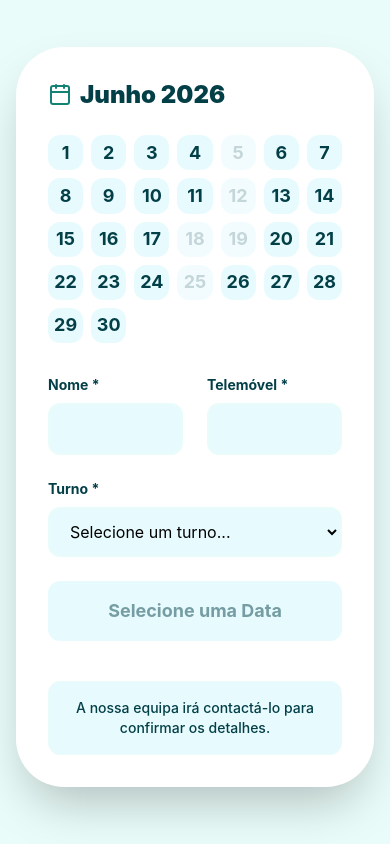
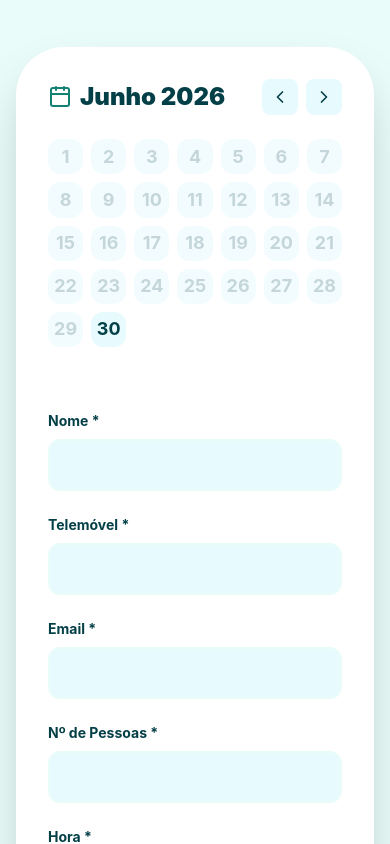
Before and after one commit to miguelolegna/Lenis-Funpark, a React (Vite) app: page / in a window 390 px wide. Shown: the part 3380-4224 px from the top of the page. Built offline with nearby package versions, Linux system fonts and the light colour scheme; no server answers.

Commit message:
mudanças de layuot

```diff
--- a/src/App.tsx
+++ b/src/App.tsx
@@ -36,7 +36,7 @@ function AppRoutes() {
         <Route path="/" element={<Home />} />
         <Route path="/parque" element={<OParque />} />
         <Route path="/festas" element={<Festas />} />
-        <Route path="/contactos" element={<PagePlaceholder title="Contactos" />} />
+        {/* <Route path="/contactos" element={<PagePlaceholder title="Contactos" />} /> */}
         <Route path="/admin/login" element={<Login />} />
         <Route element={<ProtectedRoute />}>
           <Route path="/admin/dashboard" element={<Dashboard />} />
--- a/src/components/layout/Header.tsx
+++ b/src/components/layout/Header.tsx
@@ -11,7 +11,7 @@ export default function Header() {
     { path: '/', label: 'Início' },
     { path: '/parque', label: 'O Parque' },
     { path: '/festas', label: 'Festas & Eventos' },
-    { path: '/contactos', label: 'Contactos' }
+    // { path: '/contactos', label: 'Contactos' }
   ];
 
   return (
--- a/src/pages/Festas.tsx
+++ b/src/pages/Festas.tsx
@@ -58,7 +58,7 @@ export default function Festas() {
       <section className="relative h-[60vh] bg-secondary flex items-center justify-center overflow-hidden">
         <div className="absolute inset-0 bg-black/60 z-10"></div>
         <img
-          src="https://images.unsplash.com/photo-1530103862676-de88924370a2?ixlib=rb-4.0.3&auto=format&fit=crop&w=1920&q=80"
+          src="/Fotos/zona_de_bolo.jpg"
           alt="Festas e Eventos"
           className="absolute inset-0 w-full h-full object-cover"
         />
@@ -92,7 +92,7 @@ export default function Festas() {
             {/* Pacote 1: Aniversários */}
             <motion.div
               whileHover={{ y: -10 }}
-              className="bg-white rounded-[2rem] shadow-xl border-4 border-primary flex flex-col overflow-hidden"
+              className="bg-white rounded-[2rem] shadow-xl border-b-4 border-primary flex flex-col overflow-hidden"
             >
               <img src="/Fotos/feliz_aniversário.jpg" loading="lazy" alt="Aniversários" className="w-full h-48 object-cover rounded-t-xl" />
               <div className="p-8 flex flex-col flex-1">
@@ -125,7 +125,7 @@ export default function Festas() {
             {/* Pacote 2: Visitas Escolares */}
             <motion.div
               whileHover={{ y: -10 }}
-              className="bg-white rounded-[2rem] shadow-xl border-4 border-secondary flex flex-col overflow-hidden"
+              className="bg-white rounded-[2rem] shadow-xl border-b-4 border-accent flex flex-col overflow-hidden"
             >
               <img src="/Fotos/futebol.jpg" loading="lazy" alt="Visitas Escolares" className="w-full h-48 object-cover rounded-t-xl" />
               <div className="p-8 flex flex-col flex-1">
@@ -178,7 +178,7 @@ export default function Festas() {
             </div>
 
             {/* Coluna Direita: Formulário */}
-            <div className="bg-surface p-8 lg:p-10 rounded-[2rem] shadow-2xl">
+            <div className="bg-white rounded-[2rem] p-8 shadow-2xl border-4 border-surface-alt">
               <h3 className="text-2xl font-black text-secondary mb-8">Pedido de Orçamento</h3>
 
               <form onSubmit={handleSubmit} className="space-y-6">
@@ -232,7 +232,7 @@ export default function Festas() {
                   className={`w-full py-4 rounded-xl font-bold text-lg transition-colors ${
                     isSubmitted
                       ? 'bg-primary text-white cursor-not-allowed'
-                      : (isSubmitting ? 'bg-secondary/50 text-white cursor-not-allowed' : 'bg-accent text-white hover:bg-opacity-90')
+                      : (isSubmitting ? 'bg-secondary/50 text-white cursor-not-allowed' : 'bg-accent text-white hover:bg-accent-dark')
                   }`}
                 >
                   {isSubmitted ? 'Pedido Enviado!' : (isSubmitting ? 'A enviar...' : 'Pedir Orçamento')}
--- a/src/pages/Home.tsx
+++ b/src/pages/Home.tsx
@@ -1,4 +1,4 @@
-import { useState } from 'react';
+import { useState, useEffect, useRef } from 'react';
 import { supabase } from '../lib/supabase';
 import { motion, AnimatePresence } from 'framer-motion';
 import {
@@ -6,11 +6,21 @@ import {
   ChevronDown,
   Ticket,
   CheckCircle2,
-  Smartphone
+  Smartphone,
+  ChevronLeft,
+  ChevronRight
 } from 'lucide-react';
 import { pageVariants, pageTransition } from '../utils/animations';
 
 export default function Home() {
+  const videoRef = useRef<HTMLVideoElement>(null);
+
+  useEffect(() => {
+    if (videoRef.current) {
+      videoRef.current.playbackRate = 0.7;
+    }
+  }, []);
+
   return (
     <motion.div
       initial="initial"
@@ -23,6 +33,7 @@ export default function Home() {
       {/* HERO SECTION - Com física de Salto (Bounce) no botão para simular trampolim */}
       <section className="relative bg-secondary overflow-hidden">
         <video
+          ref={videoRef}
           autoPlay
           muted
           loop
@@ -184,14 +195,51 @@ function ConvitesDigitais() {
 }
 
 function BookingModule() {
-  const [selectedDate, setSelectedDate] = useState<number | null>(null);
+  const [currentDate, setCurrentDate] = useState(new Date());
+  const [selectedDate, setSelectedDate] = useState<Date | null>(null);
   const [submitted, setSubmitted] = useState(false);
   const [isSubmitting, setIsSubmitting] = useState(false);
-  const daysInMonth = Array.from({length: 30}, (_, i) => i + 1);
-  const occupiedDays = [5, 12, 18, 19, 25];
+  const [availableTimes, setAvailableTimes] = useState<string[]>([]);
+
+  useEffect(() => {
+    if (!selectedDate) {
+      setAvailableTimes([]);
+      return;
+    }
+
+    const dayOfWeek = selectedDate.getDay();
+    if (dayOfWeek >= 2 && dayOfWeek <= 5) {
+      setAvailableTimes(["14:00", "15:00", "16:00", "17:00", "18:00", "19:00"]);
+    } else if (dayOfWeek === 6 || dayOfWeek === 0) {
+      setAvailableTimes([
+        "10:00", "11:00", "12:00", "13:00", "14:00",
+        "15:00", "16:00", "17:00", "18:00", "19:00"
+      ]);
+    } else {
+      setAvailableTimes([]);
+    }
+  }, [selectedDate]);
+
+  const year = currentDate.getFullYear();
+  const month = currentDate.getMonth();
+
+  const getDaysInMonth = (y: number, m: number) => new Date(y, m + 1, 0).getDate();
+  const daysCount = getDaysInMonth(year, month);
+  const daysInMonth = Array.from({length: daysCount}, (_, i) => i + 1);
+
+  const monthNames = ["Janeiro", "Fevereiro", "Março", "Abril", "Maio", "Junho", "Julho", "Agosto", "Setembro", "Outubro", "Novembro", "Dezembro"];
+
+  const nextMonth = () => setCurrentDate(new Date(year, month + 1, 1));
+  const prevMonth = () => setCurrentDate(new Date(year, month - 1, 1));
+
+  const today = new Date();
+  today.setHours(0, 0, 0, 0);
 
   const handleDayClick = (day: number) => {
-    if (!occupiedDays.includes(day)) setSelectedDate(day);
+    const clickedDate = new Date(year, month, day);
+    const isPast = clickedDate < today;
+    const isMonday = clickedDate.getDay() === 1;
+    if (!isPast && !isMonday) setSelectedDate(clickedDate);
   };
 
   const handleSubmit = async (e: React.FormEvent<HTMLFormElement>) => {
@@ -199,21 +247,31 @@ function BookingModule() {
     if (!selectedDate) return;
 
     setIsSubmitting(true);
-    const formData = new FormData(e.currentTarget);
-    const client_name = formData.get('client_name') as string;
-    const client_phone = formData.get('client_phone') as string;
-    const shift = formData.get('shift') as string;
-    const target_date = `2026-06-${selectedDate.toString().padStart(2, '0')}`;
+
+    // const formData = new FormData(e.currentTarget);
+    // const client_name = formData.get('client_name') as string;
+    // const client_phone = formData.get('client_phone') as string;
+    // const client_email = formData.get('client_email') as string;
+    // const time = formData.get('time') as string;
+    // const guests = formData.get('guests') as string;
+    // const notes = formData.get('notes') as string;
+    // const target_date = `${selectedDate.getFullYear()}-${(selectedDate.getMonth() + 1).toString().padStart(2, '0')}-${selectedDate.getDate().toString().padStart(2, '0')}`;
 
     try {
+      /*
       const { error } = await supabase.from('bookings').insert([{
         client_name,
         client_phone,
+        client_email,
         target_date,
-        shift
+        time,
+        guests: parseInt(guests),
+        notes
       }]);
 
       if (error) throw error;
+      */
+
       setSubmitted(true);
     } catch (error: any) {
       alert('Ocorreu um erro ao registar o seu pedido: ' + error.message);
@@ -250,22 +308,36 @@ function BookingModule() {
         </div>
         <div className="grid grid-cols-1 lg:grid-cols-5 gap-8 bg-white rounded-[3rem] p-8 shadow-2xl">
           <div className="lg:col-span-2">
-            <h3 className="text-2xl font-black text-secondary flex items-center mb-6"><Calendar className="mr-2 text-primary" /> Junho 2026</h3>
+            <div className="flex items-center justify-between mb-6">
+              <h3 className="text-2xl font-black text-secondary flex items-center">
+                <Calendar className="mr-2 text-primary" /> {monthNames[month]} {year}
+              </h3>
+              <div className="flex space-x-2">
+                <button onClick={prevMonth} type="button" className="p-2 rounded-lg bg-surface-alt hover:bg-surface text-secondary transition-colors"><ChevronLeft size={20} /></button>
+                <button onClick={nextMonth} type="button" className="p-2 rounded-lg bg-surface-alt hover:bg-surface text-secondary transition-colors"><ChevronRight size={20} /></button>
+              </div>
+            </div>
+
             <div className="grid grid-cols-7 gap-2">
               {daysInMonth.map(day => {
-                const isOccupied = occupiedDays.includes(day);
-                const isSelected = selectedDate === day;
+                const dateObj = new Date(year, month, day);
+                const isPast = dateObj < today;
+                const isMonday = dateObj.getDay() === 1;
+                const isDisabled = isPast || isMonday;
+                const isSelected = selectedDate?.getTime() === dateObj.getTime();
+
                 return (
                   <motion.button
                     key={day}
-                    whileHover={!isOccupied && !isSelected ? { scale: 1.1 } : {}}
-                    whileTap={!isOccupied ? { scale: 0.9 } : {}}
+                    type="button"
+                    whileHover={!isDisabled && !isSelected ? { scale: 1.1 } : {}}
+                    whileTap={!isDisabled ? { scale: 0.9 } : {}}
                     onClick={() => handleDayClick(day)}
-                    disabled={isOccupied}
-                    className={`aspect-square rounded-xl font-bold text-lg
-                      ${isOccupied ? 'bg-surface-alt text-secondary/40 cursor-not-allowed opacity-50'
+                    disabled={isDisabled}
+                    className={`aspect-square rounded-xl font-bold text-lg transition-colors
+                      ${isDisabled ? 'bg-surface-alt text-secondary/40 cursor-not-allowed opacity-50'
                         : isSelected ? 'bg-primary text-white shadow-lg'
-                        : 'bg-surface-alt text-secondary'}
+                        : 'bg-surface-alt text-secondary hover:bg-primary/20'}
                     `}
                   >
                     {day}
@@ -274,32 +346,72 @@ function BookingModule() {
               })}
             </div>
           </div>
-          <div className="lg:col-span-3 lg:border-l-2 lg:border-surface-alt lg:pl-12">
+
+          <div className="lg:col-span-3 lg:border-l-2 lg:border-surface-alt lg:pl-12 mt-8 lg:mt-0">
             <form onSubmit={handleSubmit} className="space-y-6">
                <div className="space-y-6">
-                 <div className="grid grid-cols-2 gap-6">
-                  <div><label className="block text-sm font-bold text-secondary mb-2">Nome *</label><input name="client_name" required className="w-full bg-surface-alt border-2 border-surface rounded-xl px-4 py-3" /></div>
-                  <div><label className="block text-sm font-bold text-secondary mb-2">Telemóvel *</label><input name="client_phone" required type="tel" className="w-full bg-surface-alt border-2 border-surface rounded-xl px-4 py-3" /></div>
+
+                 <div className="grid grid-cols-1 md:grid-cols-2 gap-6">
+                  <div>
+                    <label className="block text-sm font-bold text-secondary mb-2">Nome *</label>
+                    <input name="client_name" required className="w-full bg-surface-alt border-2 border-surface rounded-xl px-4 py-3" />
+                  </div>
+                  <div>
+                    <label className="block text-sm font-bold text-secondary mb-2">Telemóvel *</label>
+                    <input name="client_phone" required type="tel" className="w-full bg-surface-alt border-2 border-surface rounded-xl px-4 py-3" />
+                  </div>
                  </div>
+
+                 <div className="grid grid-cols-1 md:grid-cols-3 gap-6">
+                   <div className="md:col-span-2">
+                     <label className="block text-sm font-bold text-secondary mb-2">Email *</label>
+                     <input name="client_email" type="email" required className="w-full bg-surface-alt border-2 border-surface rounded-xl px-4 py-3" />
+                   </div>
+                   <div>
+                     <label className="block text-sm font-bold text-secondary mb-2">Nº de Pessoas *</label>
+                     <input name="guests" type="number" min="1" required className="w-full bg-surface-alt border-2 border-surface rounded-xl px-4 py-3" />
+                   </div>
+                 </div>
+
                  <div>
-                   <label className="block text-sm font-bold text-secondary mb-2">Turno *</label>
-                   <select name="shift" required defaultValue="" className="w-full bg-surface-alt border-2 border-surface rounded-xl px-4 py-3">
-                     <option value="" disabled>Selecione um turno...</option>
-                     <option value="manha">Manhã</option>
-                     <option value="tarde">Tarde</option>
+                   <label className="block text-sm font-bold text-secondary mb-2">Hora *</label>
+                   <select
+                     name="time"
+                     required
+                     defaultValue=""
+                     disabled={!selectedDate || availableTimes.length === 0}
+                     className="w-full bg-surface-alt border-2 border-surface rounded-xl px-4 py-3 disabled:opacity-50 disabled:cursor-not-allowed"
+                   >
+                     <option value="" disabled>
+                       {!selectedDate
+                         ? "Selecione uma data primeiro..."
+                         : availableTimes.length === 0
+                           ? "Sem horários disponíveis"
+                           : "Selecione um horário..."}
+                     </option>
+                     {availableTimes.map(time => (
+                       <option key={time} value={time}>{time}</option>
+                     ))}
                    </select>
                  </div>
+
+                 <div>
+                   <label className="block text-sm font-bold text-secondary mb-2">Observações</label>
+                   <textarea name="notes" rows={3} className="w-full bg-surface-alt border-2 border-surface rounded-xl px-4 py-3 resize-none"></textarea>
+                 </div>
+
                </div>
+
               <motion.button
                 whileTap={{ scale: 0.98 }}
                 type="submit" disabled={!selectedDate || isSubmitting}
-                className={`w-full py-4 rounded-xl font-bold text-lg ${(selectedDate && !isSubmitting) ? 'bg-primary text-white hover:bg-secondary cursor-pointer' : 'bg-surface-alt text-secondary/50 cursor-not-allowed'}`}
+                className={`w-full py-4 rounded-xl font-bold text-lg transition-colors ${(selectedDate && !isSubmitting) ? 'bg-primary text-white hover:bg-secondary cursor-pointer' : 'bg-surface-alt text-secondary/50 cursor-not-allowed'}`}
               >
-                {isSubmitting ? 'A enviar...' : selectedDate ? 'Pedir Confirmação' : 'Selecione uma Data'}
+                {isSubmitting ? 'A enviar...' : selectedDate ? 'Pedir Confirmação' : 'Selecione uma Data primeiro'}
               </motion.button>
 
               <div className="mt-4 p-4 bg-surface-alt text-secondary text-sm rounded-xl text-center font-medium border border-surface">
-                A nossa equipa irá contactá-lo para confirmar os detalhes.
+                A nossa equipa irá contactá-lo para confirmar os detalhes da sua reserva.
               </div>
             </form>
           </div>
--- a/src/pages/OParque.tsx
+++ b/src/pages/OParque.tsx
@@ -2,6 +2,7 @@ import { motion } from 'framer-motion';
 import { pageVariants, pageTransition } from '../utils/animations';
 
 export default function OParque() {
+
   return (
     <motion.div
       initial="initial"
@@ -13,9 +14,12 @@ export default function OParque() {
     >
       <section className="relative h-[60vh] bg-secondary flex items-center justify-center overflow-hidden">
         <div className="absolute inset-0 bg-black/50 z-10"></div>
-        <img
-          src="https://images.unsplash.com/photo-1587654780291-39c9404d746b?ixlib=rb-4.0.3&auto=format&fit=crop&w=1920&q=80"
-          alt="Vista geral"
+        <video
+          autoPlay
+          muted
+          loop
+          playsInline
+          src="/videos lennis/lenis FPV.mp4"
           className="absolute inset-0 w-full h-full object-cover"
         />
         <div className="relative z-20 text-center px-4 max-w-4xl">
@@ -44,7 +48,7 @@ export default function OParque() {
             <h2 className="text-4xl font-black text-secondary">Descubra os nossos espaços</h2>
           </div>
 
-          <div className="grid grid-cols-1 lg:grid-cols-3 gap-8">
+          <div className="grid grid-cols-1 md:grid-cols-2 lg:grid-cols-3 gap-8">
             <motion.div
               initial={{ opacity: 0, y: 20 }}
               whileInView={{ opacity: 1, y: 0 }}
@@ -75,7 +79,7 @@ export default function OParque() {
             >
               <div className="aspect-[4/3] bg-surface-alt relative">
                 <img
-                  src="/Fotos/ball_pitt.jpg"
+                  src="/Fotos/playground.jpg"
                   alt="Área Kids"
                   loading="lazy"
                   className="absolute inset-0 w-full h-full object-cover"
@@ -105,6 +109,69 @@ export default function OParque() {
               <div className="p-8 flex-1">
                 <h3 className="text-2xl font-black text-secondary mb-3">Lounge de Pais</h3>
                 <p className="text-secondary/80">Relaxe enquanto as crianças brincam. A nossa cafetaria oferece Wi-Fi gratuito, snacks saudáveis e vista privilegiada para as zonas de brincadeira.</p>
+              </div>
+            </motion.div>
+
+            <motion.div
+              initial={{ opacity: 0, y: 20 }}
+              whileInView={{ opacity: 1, y: 0 }}
+              viewport={{ once: true }}
+              transition={{ delay: 0.4 }}
+              className="bg-white rounded-3xl overflow-hidden shadow-lg border border-surface-alt flex flex-col"
+            >
+              <div className="aspect-[4/3] bg-surface-alt relative">
+                <img
+                  src="/Fotos/futebol.jpg"
+                  alt="Campo de Futebol"
+                  loading="lazy"
+                  className="absolute inset-0 w-full h-full object-cover"
+                />
+              </div>
+              <div className="p-8 flex-1">
+                <h3 className="text-2xl font-black text-secondary mb-3">Campo de Futebol</h3>
+                <p className="text-secondary/80">Jogue com os amigos num campo de futebol seguro e divertido, desenhado para os pequenos campeões gastarem energia.</p>
+              </div>
+            </motion.div>
+
+            <motion.div
+              initial={{ opacity: 0, y: 20 }}
+              whileInView={{ opacity: 1, y: 0 }}
+              viewport={{ once: true }}
+              transition={{ delay: 0.5 }}
+              className="bg-white rounded-3xl overflow-hidden shadow-lg border border-surface-alt flex flex-col"
+            >
+              <div className="aspect-[4/3] bg-surface-alt relative">
+                <img
+                  src="/Fotos/matraquilos.jpg"
+                  alt="Matraquilhos"
+                  loading="lazy"
+                  className="absolute inset-0 w-full h-full object-cover"
+                />
+              </div>
+              <div className="p-8 flex-1">
+                <h3 className="text-2xl font-black text-secondary mb-3">Matraquilhos</h3>
+                <p className="text-secondary/80">Desafie a família e os amigos para uma partida animada de matraquilhos na nossa área de jogos tradicionais.</p>
+              </div>
+            </motion.div>
+
+            <motion.div
+              initial={{ opacity: 0, y: 20 }}
+              whileInView={{ opacity: 1, y: 0 }}
+              viewport={{ once: true }}
+              transition={{ delay: 0.6 }}
+              className="bg-white rounded-3xl overflow-hidden shadow-lg border border-surface-alt flex flex-col"
+            >
+              <div className="aspect-[4/3] bg-surface-alt relative">
+                <img
+                  src="/Fotos/escorrega_ondas.jpg"
+                  alt="Escalada e Escorregas"
+                  loading="lazy"
+                  className="absolute inset-0 w-full h-full object-cover"
+                />
+              </div>
+              <div className="p-8 flex-1">
+                <h3 className="text-2xl font-black text-secondary mb-3">Escalada e Escorregas</h3>
+                <p className="text-secondary/80">Aventure-se na escalada e deslize a toda a velocidade nos nossos escorregas de ondas, com toda a segurança.</p>
               </div>
             </motion.div>
           </div>
@@ -153,26 +220,32 @@ export default function OParque() {
                 desc: "Sempre alerta, com os olhos em todo o lado, a garantir que cada salto é feito em segurança e com muita alegria.",
                 img: "/Fotos/Margarida.jpg"
               }
-            ].map((staff, idx) => (
+            ].map((staff, idx) => {
+              const borderColors = ['border-primary', 'border-accent', 'border-secondary'];
+              const borderColor = borderColors[idx % borderColors.length];
+
+              return (
               <motion.div
                 key={idx}
                 initial={{ opacity: 0, y: 20 }}
                 whileInView={{ opacity: 1, y: 0 }}
                 viewport={{ once: true }}
                 transition={{ delay: idx * 0.1 }}
-                className="bg-white rounded-2xl shadow-sm hover:shadow-md transition-shadow p-6 text-center border border-surface-alt flex flex-col items-center"
+                className={`bg-white rounded-xl shadow-md hover:shadow-lg transition-shadow border-b-4 ${borderColor} flex flex-col`}
               >
                 <img
                   src={staff.img}
                   alt={staff.name}
                   loading="lazy"
-                  className="w-32 h-32 rounded-full object-cover mx-auto -mt-16 border-4 border-white shadow-md mb-4"
+                  className="w-full aspect-[3/4] object-cover rounded-t-xl"
                 />
-                <h4 className="text-xl font-bold text-secondary mb-1">{staff.name}</h4>
-                <p className="text-sm text-primary font-bold mb-4">{staff.role}</p>
-                <p className="text-secondary/70 text-sm leading-relaxed">{staff.desc}</p>
+                <div className="p-6 bg-white rounded-b-xl flex-1 flex flex-col items-center text-center">
+                  <h4 className="text-xl font-bold text-secondary mb-1">{staff.name}</h4>
+                  <p className="text-sm text-primary font-bold mb-4">{staff.role}</p>
+                  <p className="text-secondary/70 text-sm leading-relaxed">{staff.desc}</p>
+                </div>
               </motion.div>
-            ))}
+            )})}
           </div>
         </div>
       </section>
```
